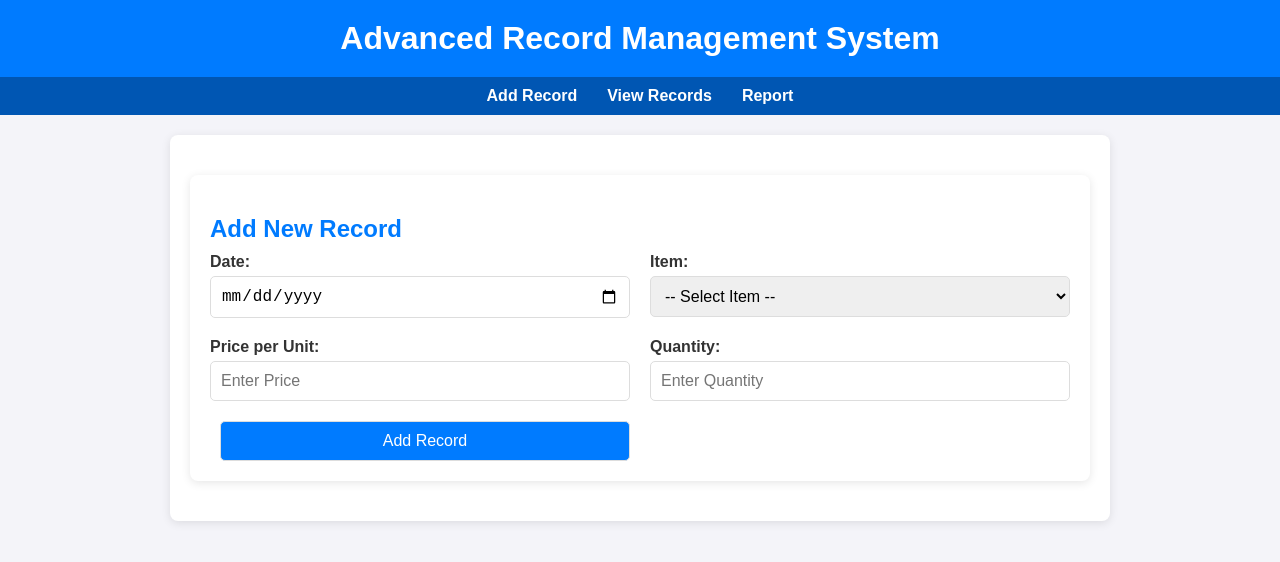
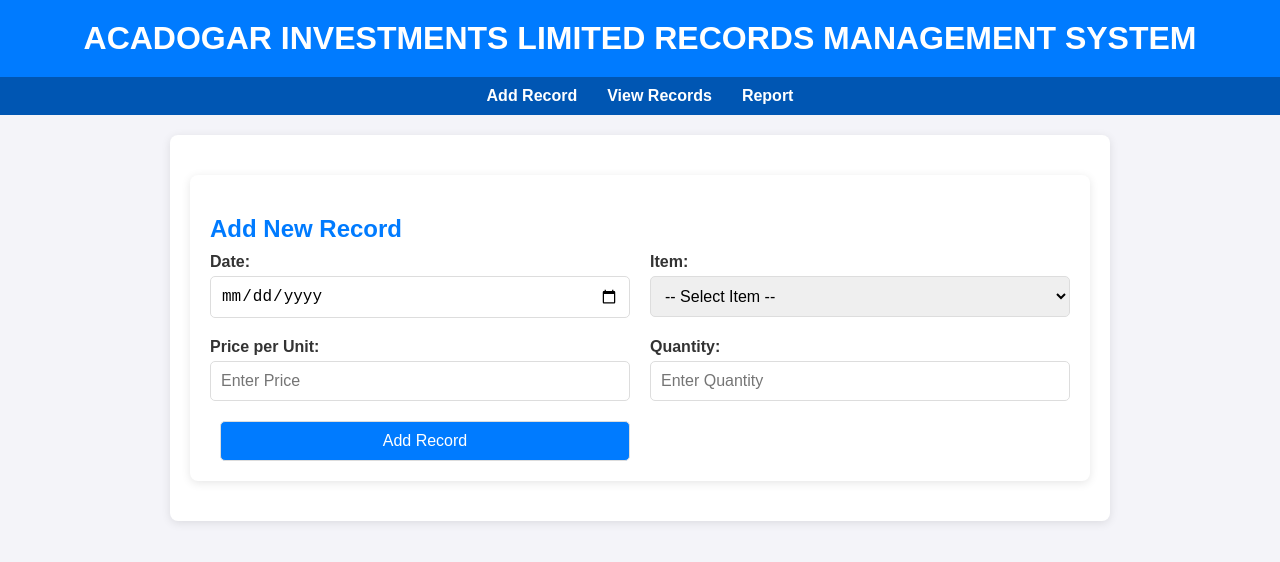
Before and after one commit to MSANGI09/mfumo-github.io, a plain HTML site: page index.html in a window 1280 px wide. Drawn offline with Linux system fonts and the light colour scheme.

Commit message:
Update index.html

```diff
--- a/index.html
+++ b/index.html
@@ -190,7 +190,7 @@
 </head>
 <body>
     <header>
-        <h1>Advanced Record Management System</h1>
+        <h1> ACADOGAR INVESTMENTS LIMITED RECORDS MANAGEMENT SYSTEM </h1>
     </header>
     <nav>
         <ul>
```
